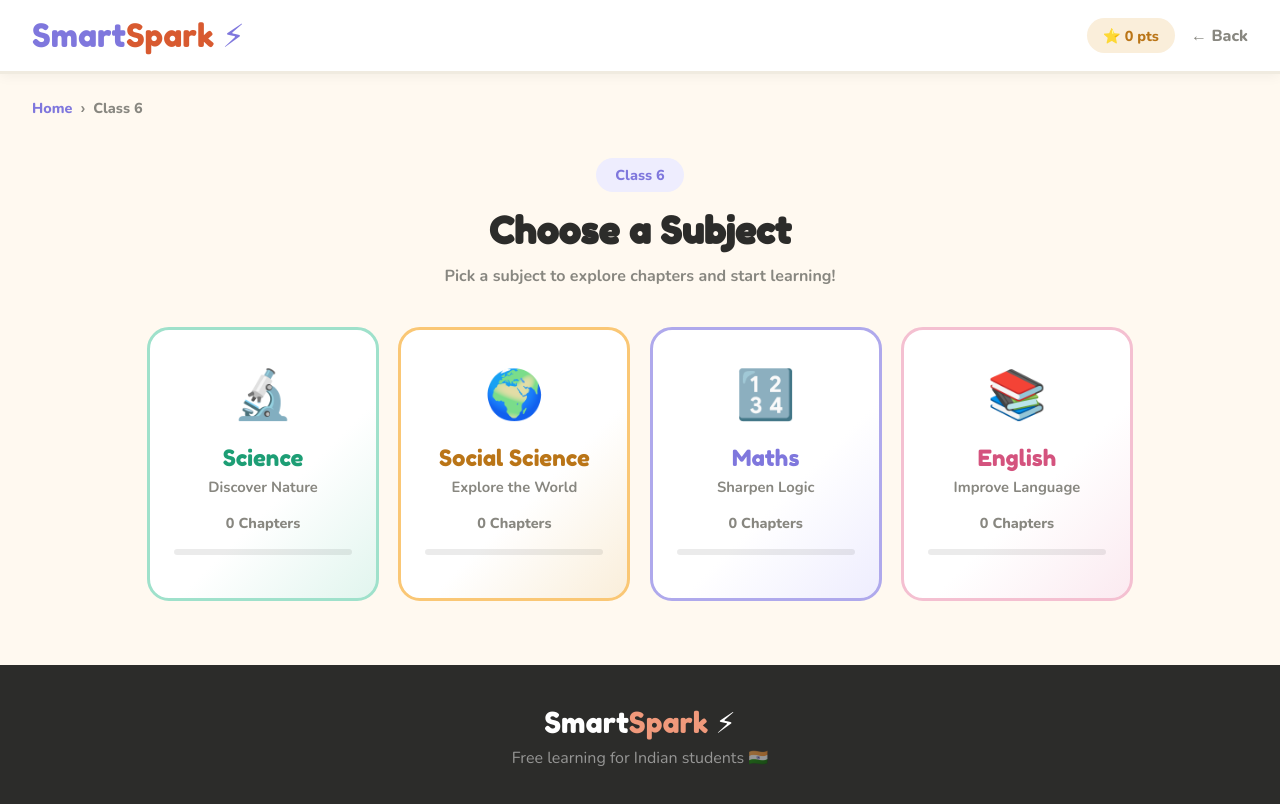
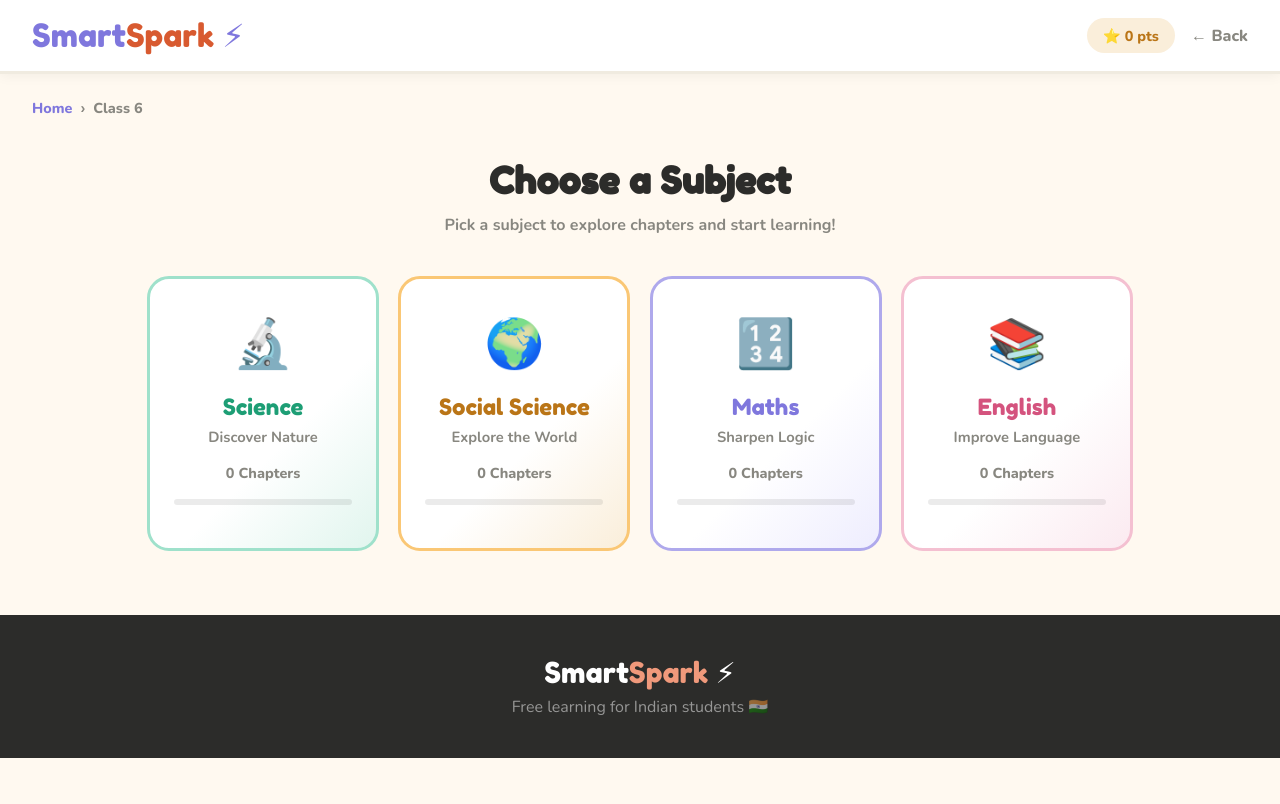
Before and after one commit to smartsparksindia/ui, a plain HTML site: page subjects.html in a window 1280 px wide. Drawn offline with nearby package versions, Linux system fonts and the light colour scheme.

Commit message:
subjects

```diff
--- a/subjects.html
+++ b/subjects.html
@@ -378,12 +378,8 @@ footer p{
 
 <div class="header">
 
-  <div class="badge" id="badge">
-    Class 6
-  </div>
-
   <h1 id="page-title">
-    Choose a Subject
+   Choose a Subject
   </h1>
 
   <p>
```
